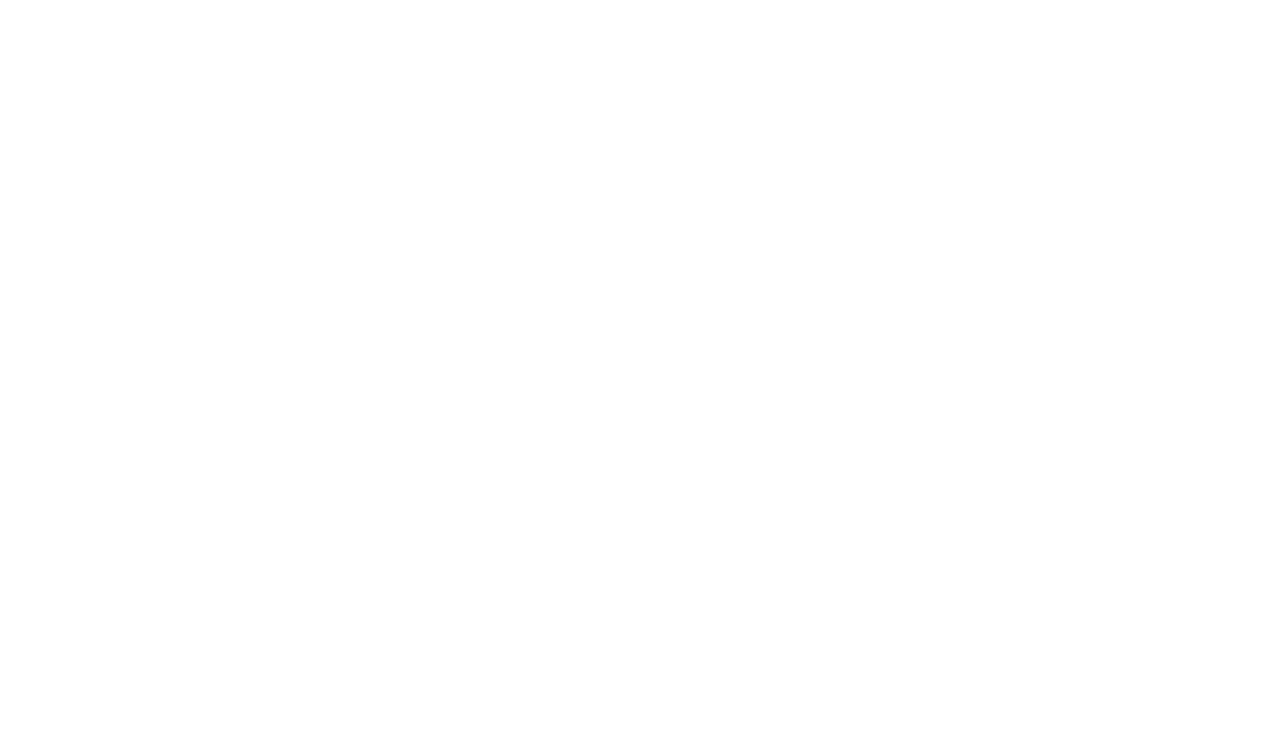
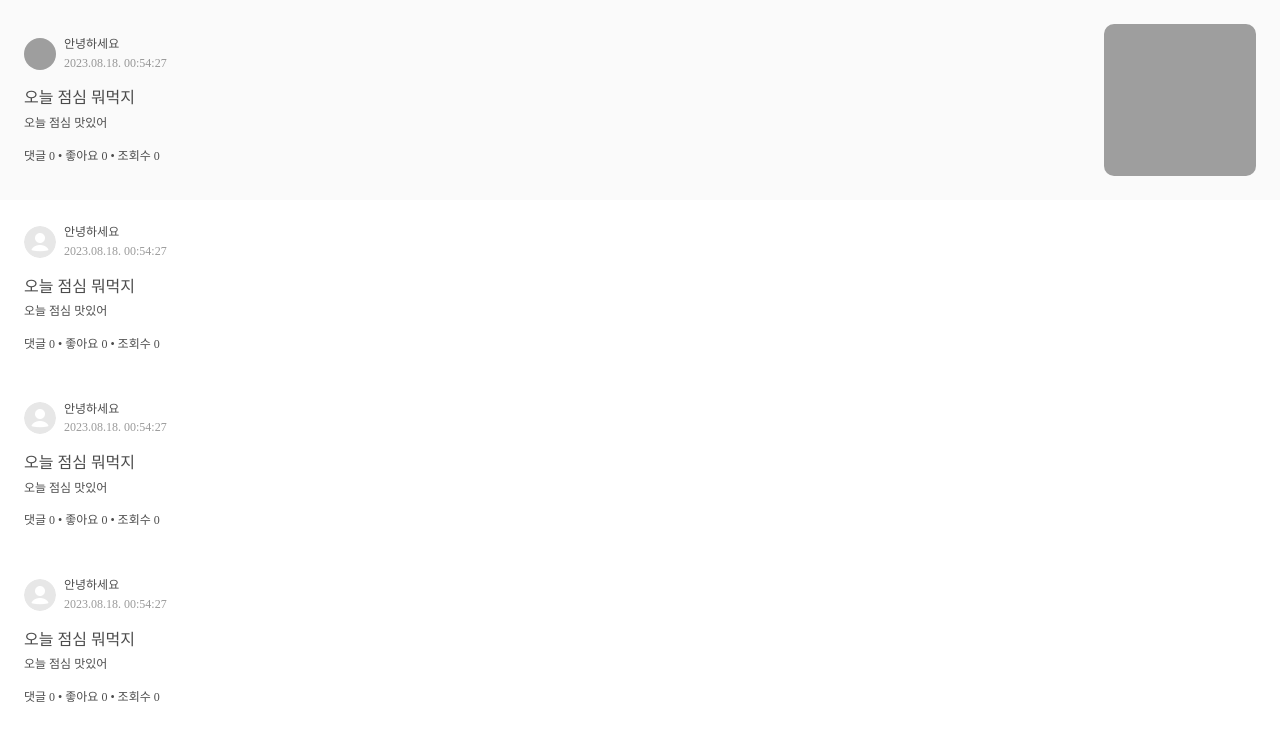
Before and after one commit to postwo/React_Blog_front, a React (Create React App) app in the folder board-front/: page / in a window 1280 px wide. Shown: the top 740 px of the page. Built offline with nearby package versions, Linux system fonts and the light colour scheme; grey boxes are pictures that could not be loaded; a web font is replaced by a local one.

Commit message:
boardItem 컴포넌트 생성(게시물 리스트 아이템)

```diff
--- a/board-front/src/App.tsx
+++ b/board-front/src/App.tsx
@@ -1,8 +1,18 @@
 import React from 'react';
 import './App.css';
+import BoardItem from 'components/boardItem';
+import latestBoardListMock from 'mocks/latest-board-list.mock';
 
+// 여기서 뷰를 렌더링 해준다
 function App() {
-  return <></>;
+  return (
+    // 뷰 연결은 여기서 작성한후 연결
+    <>
+      {latestBoardListMock.map((boardListItem) => (
+        <BoardItem boardListItem={boardListItem} />
+      ))}
+    </>
+  );
 }
 
 export default App;
--- /dev/null
+++ b/board-front/src/components/boardItem/index.tsx
@@ -0,0 +1,69 @@
+import React from 'react';
+import './style.css'; // css 적용
+import { BoardListItem } from 'types/interface';
+import { useNavigate } from 'react-router-dom';
+import DefaultProfileImage from 'assets/image/default-profile-image.png';
+
+interface Props {
+  // 서버에서 받아오는 데이터를 가지고 있는 인터페이스
+  boardListItem: BoardListItem;
+}
+
+//            component: Board List Item 컴포넌트            //
+//Import 'BoardListItem' conflicts with local value, so must be declared with a type-only import when 'isolatedModules' is enabled.
+//이게 뜨는 이유는 이름이 겹쳐서 충돌이 일어나는거다 그러므로 함수 이름을 수정하면 해결된다
+export default function BoardItem({ boardListItem }: Props) {
+  //            properties                                 //
+  const { boardNumber, title, content, boardTitleImage } = boardListItem;
+  const { favoriteCount, commentCount, viewCount } = boardListItem;
+  const { writeDatetime, writerNickname, writerProfileImage } = boardListItem;
+
+  //           function: 네비게이트 함수    //
+  // const navigator = useNavigate();
+
+  //           event handler: 게시물 아이템 클릭 이벤트 처리 함수     //
+  const onClickHandler = () => {
+    // navigator(boardNumber);
+  };
+
+  //            component: Board List Item 컴포넌트 랜더링      //
+  return (
+    <div className="board-list-item" onClick={onClickHandler}>
+      <div className="board-list-item-main-box">
+        <div className="board-list-item-top">
+          <div className="board-list-item-profile-box">
+            <div
+              className="board-list-item-profile-image"
+              style={{
+                backgroundImage: `url(${
+                  writerProfileImage ? writerProfileImage : DefaultProfileImage
+                })`,
+              }}
+            ></div>
+          </div>
+          <div className="board-list-item-write-box">
+            <div className="board-list-item-nickname">{writerNickname}</div>
+            <div className="board-list-item-write-date">{writeDatetime}</div>
+          </div>
+        </div>
+        <div className="board-list-item-middle">
+          <div className="board-list-item-title">{title}</div>
+          <div className="board-list-item-content">{content}</div>
+        </div>
+        <div className="board-list-item-bottom">
+          <div className="board-list-item-counts">
+            {`댓글 ${commentCount} • 좋아요 ${favoriteCount} • 조회수 ${viewCount}`}
+          </div>
+        </div>
+      </div>
+      {boardTitleImage !== null && (
+        <div className="board-list-item-image-box">
+          <div
+            className="board-list-item-image"
+            style={{ backgroundImage: `url(${boardTitleImage})` }}
+          ></div>
+        </div>
+      )}
+    </div>
+  );
+}
--- /dev/null
+++ b/board-front/src/components/boardItem/style.css
@@ -0,0 +1,114 @@
+.board-list-item {
+  padding: 24px;
+
+  background-color: rgba(255, 255, 255, 1);
+
+  display: flex;
+  align-items: center;
+  gap: 30px;
+
+  cursor: pointer;
+}
+
+.board-list-item:hover {
+  background-color: rgba(0, 0, 0, 0.02);
+}
+
+.board-list-item-main-box {
+  flex: 1;
+
+  display: flex;
+  flex-direction: column;
+  gap: 16px;
+}
+
+.board-list-item-top {
+  display: flex;
+  align-items: center;
+
+  gap: 8px;
+}
+
+.board-list-item-profile-box {
+  width: 32px;
+  height: 32px;
+}
+
+.board-list-item-profile-image {
+  border-radius: 50% 50%;
+  width: 100%;
+  height: 100%;
+
+  background-position: 50% 50%;
+  background-size: 100% 100%;
+}
+
+.board-list-item-write-box {
+  display: flex;
+  flex-direction: column;
+  gap: 2px;
+}
+
+.board-list-item-nickname {
+  color: rgba(0, 0, 0, 0.7);
+
+  font-size: 12px;
+  font-weight: 500;
+  line-height: 140%;
+}
+
+.board-list-item-write-date {
+  color: rgba(0, 0, 0, 0.4);
+
+  font-size: 12px;
+  font-weight: 400;
+  line-height: 140%;
+}
+
+.board-list-item-middle {
+  display: flex;
+  flex-direction: column;
+  gap: 5px;
+}
+
+.board-list-item-title {
+  color: rgba(0, 0, 0, 0.7);
+
+  font-size: 16px;
+  font-weight: 500;
+  line-height: 140%;
+}
+
+.board-list-item-content {
+  color: rgba(0, 0, 0, 0.7);
+
+  font-size: 12px;
+  font-weight: 400;
+  line-height: 140%;
+}
+
+.board-list-item-bottom {
+}
+
+.board-list-item-counts {
+  color: rgba(0, 0, 0, 0.7);
+
+  font-size: 12px;
+  font-weight: 400;
+  line-height: 140%;
+}
+
+.board-list-item-image-box {
+  width: 152px;
+  height: 152px;
+}
+
+.board-list-item-image {
+  border-radius: 10px;
+
+  width: 100%;
+  height: 100%;
+
+  background-position: 50% 50%;
+  background-size: 100% 100%;
+}
```
Also changed, not shown: board-front/src/assets/image/default-profile-image.png (added).
